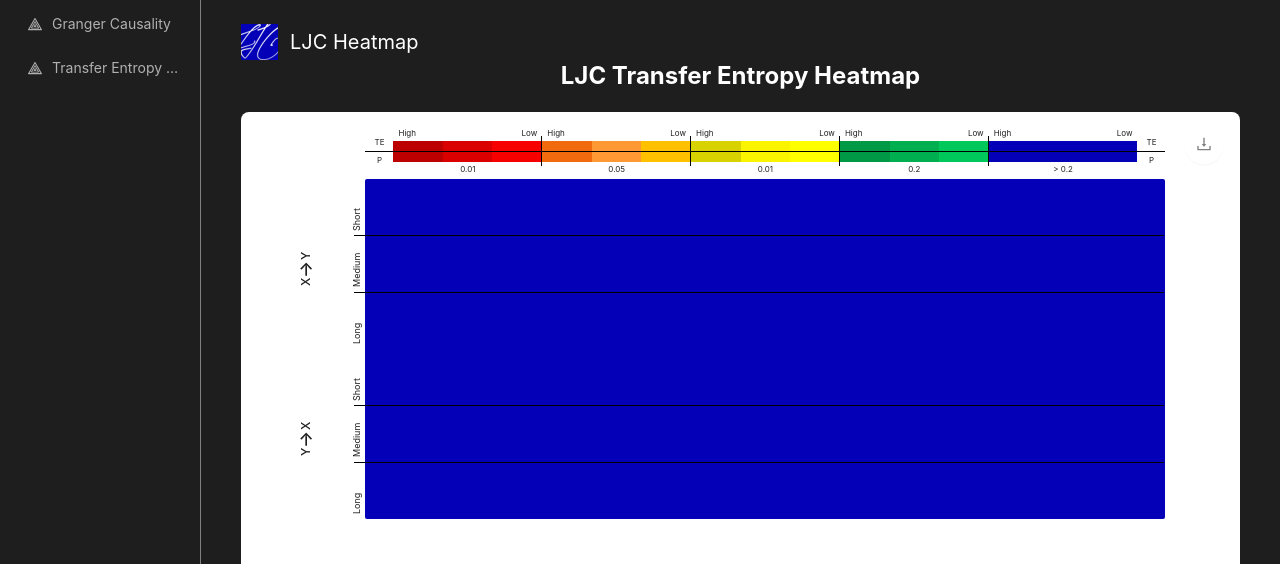
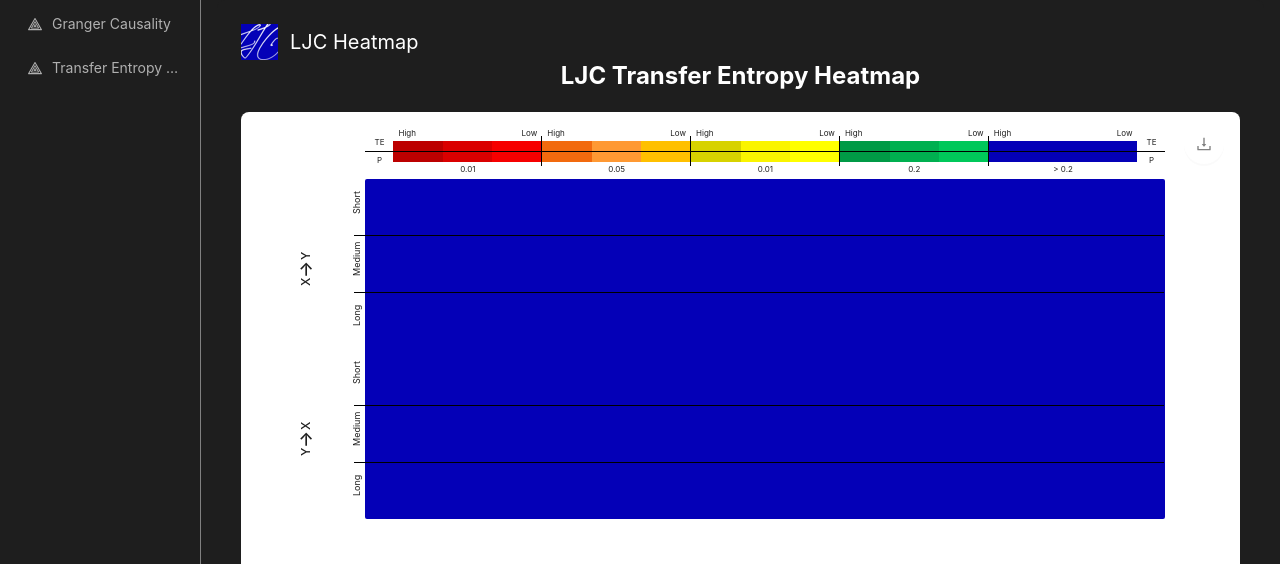
Before and after one commit to LuciusJesperChloe/LJC-HeatMap, a React (Create React App) app: page /transfer-entropy-heatmap in a window 1280 px wide. Shown: the top 564 px of the page. Built offline with nearby package versions, Linux system fonts and the light colour scheme.

Commit message:
center align legend

```diff
--- a/src/pages/time-varying-transfer-entropy/Tvte.tsx
+++ b/src/pages/time-varying-transfer-entropy/Tvte.tsx
@@ -844,9 +844,9 @@ const Tvte = () => {
                   height: `${canvas.height / 2}px`,
                 }}
               >
-                <div className="flex-1">Long</div>
-                <div className="flex-1">Medium</div>
-                <div className="flex-1">Short</div>
+                <div className="flex-1 text-center">Long</div>
+                <div className="flex-1 text-center">Medium</div>
+                <div className="flex-1 text-center">Short</div>
               </div>
               <div
                 className="flex flex-row items-center  justify-center [writing-mode:vertical-rl] rotate-180 text-[9px] /*border-2 border-red-500*/"
@@ -854,9 +854,9 @@ const Tvte = () => {
                   height: `${canvas.height / 2}px`,
                 }}
               >
-                <div className="flex-1">Long</div>
-                <div className="flex-1">Medium</div>
-                <div className="flex-1">Short</div>
+                <div className="flex-1 text-center">Long</div>
+                <div className="flex-1 text-center">Medium</div>
+                <div className="flex-1 text-center">Short</div>
               </div>
             </div>
             {/* Map, Map-top Map-bottom */}
```
